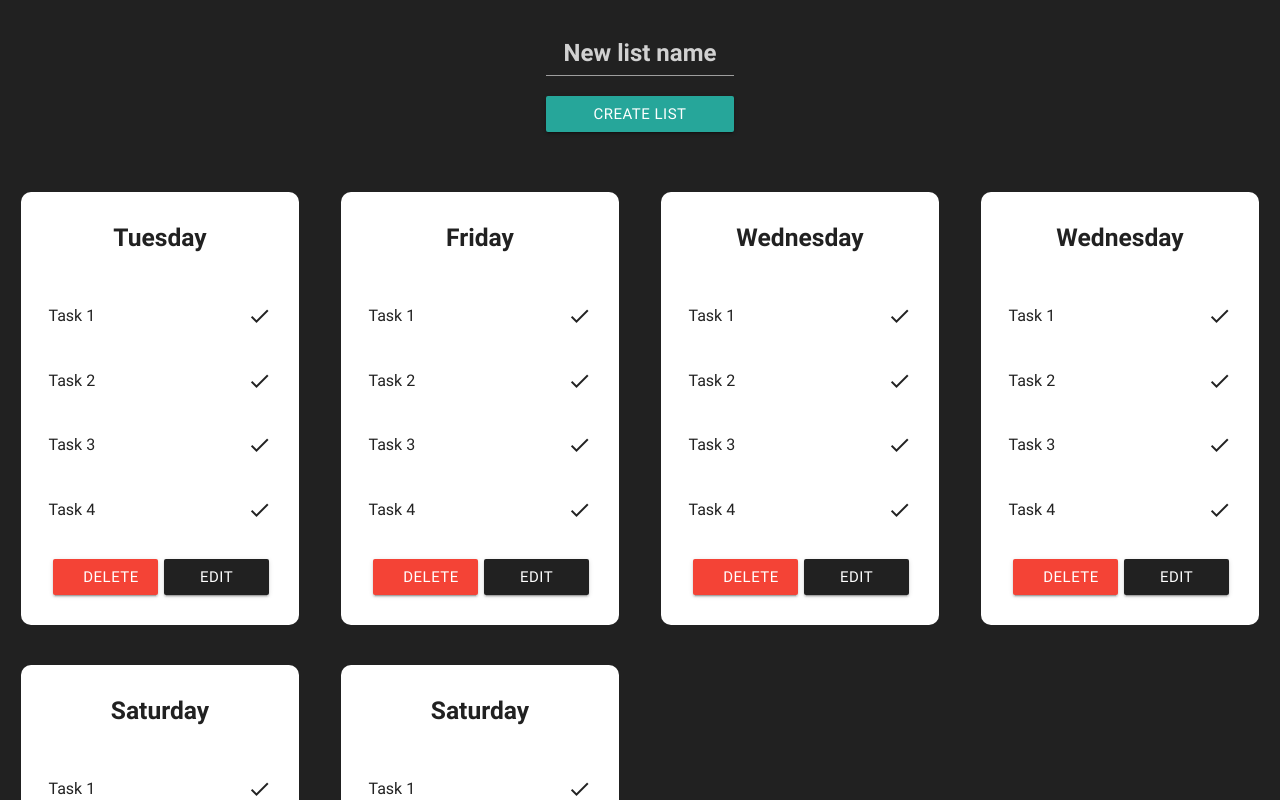
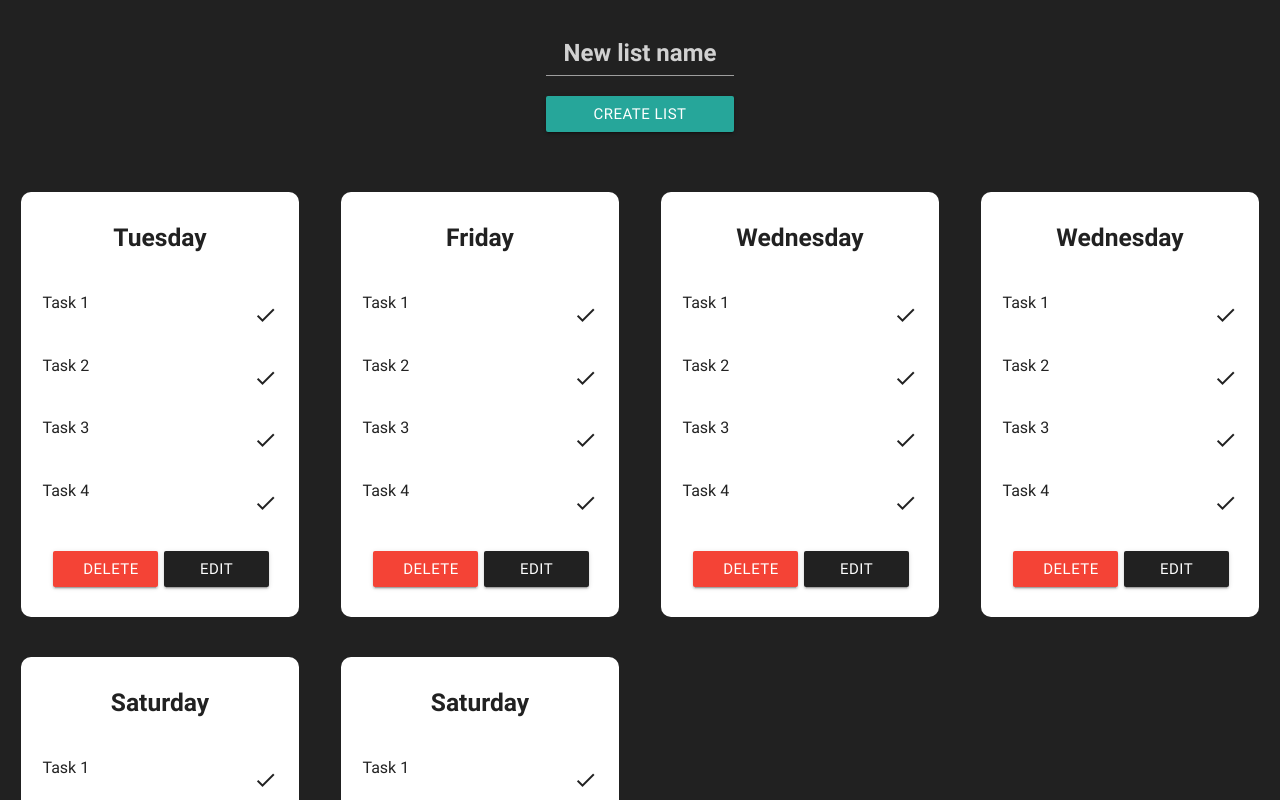
Before and after one commit to youssefmaged95/Todo-List, an Angular app: page / in a window 1280 px wide. Shown: the top 800 px of the page. Built offline with nearby package versions, Linux system fonts and the light colour scheme.

Commit message:
Remove task button click effect

```diff
--- a/src/app/components/task/task.component.css
+++ b/src/app/components/task/task.component.css
@@ -4,6 +4,8 @@
   border: none;
   float:right;
   margin-top:12px;
+  color: inherit;
+  cursor: pointer;
 }
 
 .titleButton{
@@ -11,6 +13,7 @@
   background-repeat:no-repeat;
   border: none;
   margin-top:12px;
+  cursor: pointer;
 }
 
 .icon{
--- a/src/app/components/task/task.component.html
+++ b/src/app/components/task/task.component.html
@@ -8,19 +8,19 @@
 
 <div class="row" >
   <div class="col s10 m10 l10 xl10 ">
-    <button class="titleButton" (click)=toggleCheck() *ngIf="editMode=='false'" >
+    <a class="titleButton" (click)=toggleCheck() *ngIf="editMode=='false'" >
       <p [style.color]='textColor' [style.text-decoration]='decoration' style="font-size:12pt;margin:0;" >{{title}}</p>
-    </button>
+    </a>
     <input type="text" *ngIf="editMode=='true'"  [(ngModel)]="title" />
   </div>
   <div class="col s2 m2 l2 xl2">
-    <button (click)=removeSelf() *ngIf="editMode=='true'" class="imgButton">
+    <a (click)=removeSelf() *ngIf="editMode=='true'" class="imgButton">
       <i class="center red-text material-icons">close</i>
-    </button>
-    <button (click)=toggleCheck() *ngIf="editMode=='false'" class="imgButton">
+    </a>
+    <a (click)=toggleCheck() *ngIf="editMode=='false'" class="imgButton">
       <!-- <img  class="icon" src="../../../assets/done.png" /> -->
       <i *ngIf="!checked" class="material-icons">check</i>
       <i *ngIf="checked"  class="teal-text text-lighten-2 material-icons">check</i>
-    </button>
+    </a>
   </div>
 </div>
```
